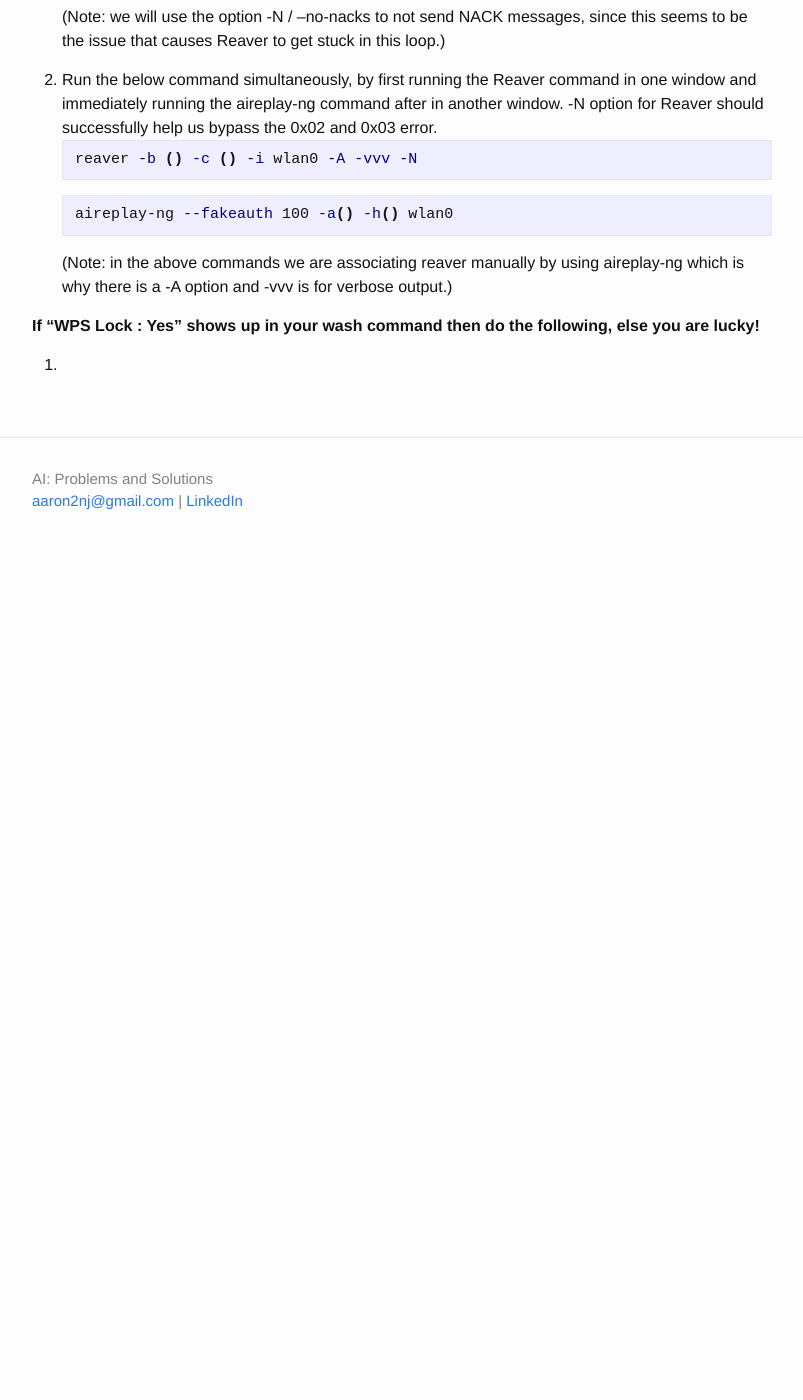
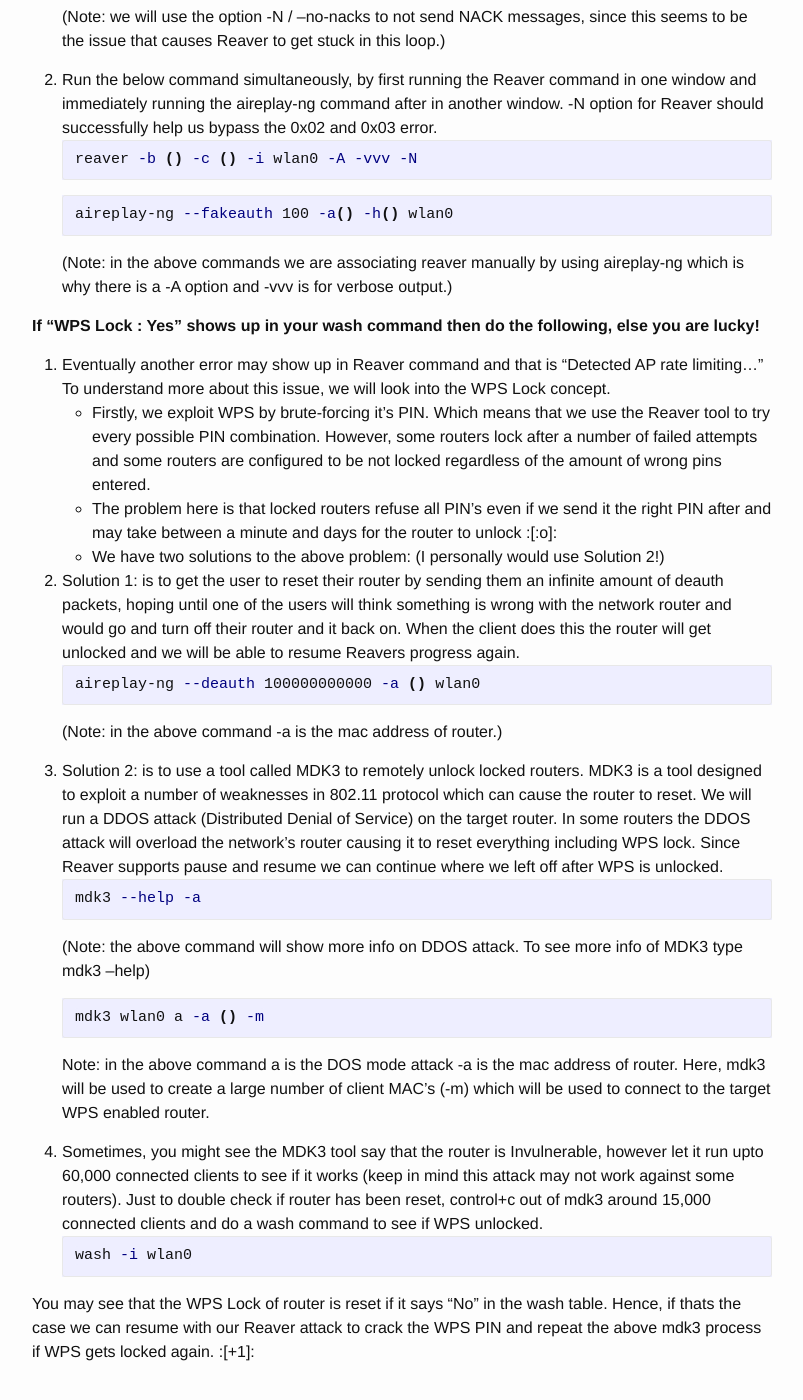
Before and after one commit to alexalwks2/aaronjohn2.github.io, a Jekyll site: the page built from _posts/2018-01-28-exploiting-wps.md, in a window 1280 px wide and 1400 px high, scrolled down 1658 px. Shown: the whole window, without its empty margins (238-1041 px from the left). Built offline with Jekyll 4.4.1, drawn with Linux system fonts in a browser that asks for light colours; comment, search, counter and statistics services are not loaded; before the commit the page ends 2231 px from its top, so only the background shows below that.

Commit message:
Update 2018-01-28-exploiting-wps.md

````diff
--- a/_posts/2018-01-28-exploiting-wps.md
+++ b/_posts/2018-01-28-exploiting-wps.md
@@ -56,4 +56,30 @@ aireplay-ng --fakeauth 100 -a() -h() wlan0
 
 **If "WPS Lock : Yes" shows up in your wash command then do the following, else you are lucky!**
 
-6.
+6. Eventually another error may show up in Reaver command and that is "Detected AP rate limiting..." To understand more about this issue, we will look into the WPS Lock concept.
+* Firstly, we exploit WPS by brute-forcing it's PIN. Which means that we use the Reaver tool to try every possible PIN combination. However, some routers lock after a number of failed attempts and some routers are configured to be not locked regardless of the amount of wrong pins entered.
+* The problem here is that locked routers refuse all PIN's even if we send it the right PIN after and may take between a minute and days for the router to unlock :[:o]:
+* We have two solutions to the above problem: (I personally would use Solution 2!)
+
+7. Solution 1: is to get the user to reset their router by sending them an infinite amount of deauth packets, hoping until one of the users will think something is wrong with the network router and would go and turn off their router and it back on. When the client does this the router will get unlocked and we will be able to resume Reavers progress again.
+```shell
+aireplay-ng --deauth 100000000000 -a () wlan0
+```
+(Note: in the above command -a is the mac address of router.)
+
+8. Solution 2: is to use a tool called MDK3 to remotely unlock locked routers. MDK3 is a tool designed to exploit a number of weaknesses in 802.11 protocol which can cause the router to reset. We will run a DDOS attack (Distributed Denial of Service) on the target router. In some routers the DDOS attack will overload the network's router causing it to reset everything including WPS lock. Since Reaver supports pause and resume we can continue where we left off after WPS is unlocked.
+```shell
+mdk3 --help -a
+```
+(Note: the above command will show more info on DDOS attack. To see more info of MDK3 type mdk3 --help)
+```shell
+mdk3 wlan0 a -a () -m
+```
+Note: in the above command a is the DOS mode attack -a is the mac address of router. Here, mdk3 will be used to create a large number of client MAC's (-m) which will be used to connect to the target WPS enabled router.
+
+9. Sometimes, you might see the MDK3 tool say that the router is Invulnerable, however let it run upto 60,000 connected clients to see if it works (keep in mind this attack may not work against some routers). Just to double check if router has been reset, control+c out of mdk3 around 15,000 connected clients and do a wash command to see if WPS unlocked.
+```shell
+wash -i wlan0
+```
+
+You may see that the WPS Lock of router is reset if it says "No" in the wash table. Hence, if thats the case we can resume with our Reaver attack to crack the WPS PIN and repeat the above mdk3 process if WPS gets locked again. :[+1]:
````
